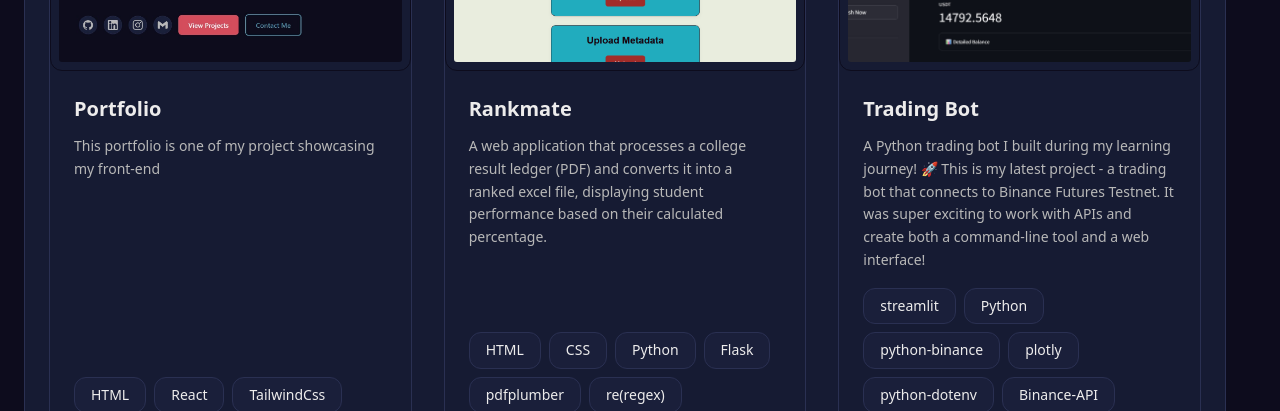
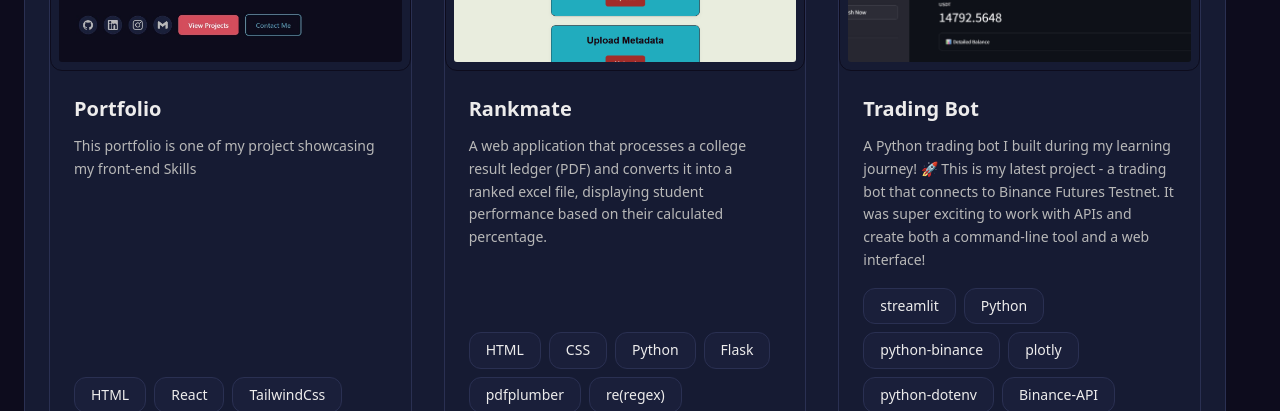
Before and after one commit to sumitpatel-2322/Sumit-Patel-Portfolio, a React (Vite) app: page / in a window 1280 px wide. Shown: the part 2780-3191 px from the top of the page. Built offline with nearby package versions, Linux system fonts and the light colour scheme.

Commit message:
Minor changes

```diff
--- a/src/App.jsx
+++ b/src/App.jsx
@@ -15,7 +15,7 @@ import useScrollReveal from './components/useScrollReveal';
 const projects = [
   {
     name: "Portfolio",
-    desc: "This portfolio is one of my project showcasing my front-end",
+    desc: "This portfolio is one of my project showcasing my front-end Skills",
     image: portfolioimg,
     tech: ['HTML', 'React', 'TailwindCss'],
     github: "https://github.com/sumitpatel",
@@ -27,7 +27,7 @@ const projects = [
     image: rankmateimg,
     tech: ['HTML', 'CSS', 'Python', 'Flask', 'pdfplumber', 're(regex)'],
     github: "https://github.com/sumitpatel-2322/Student-ranker",
-    live: "https://student-ranker.onrender.com/"
+    live: "https://rankmate.onrender.com/"
   },
   {
     name: "Trading Bot",
```
